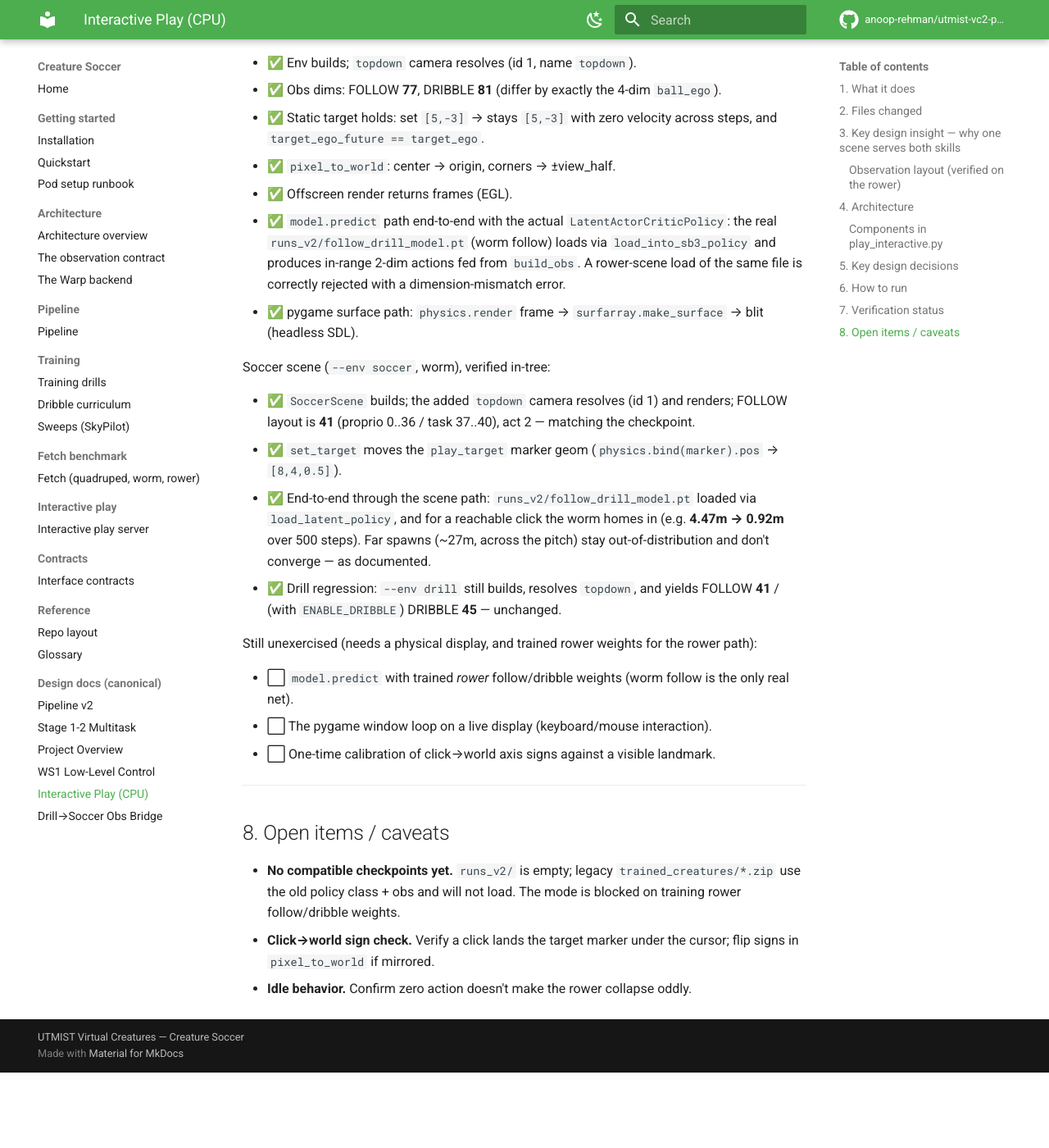
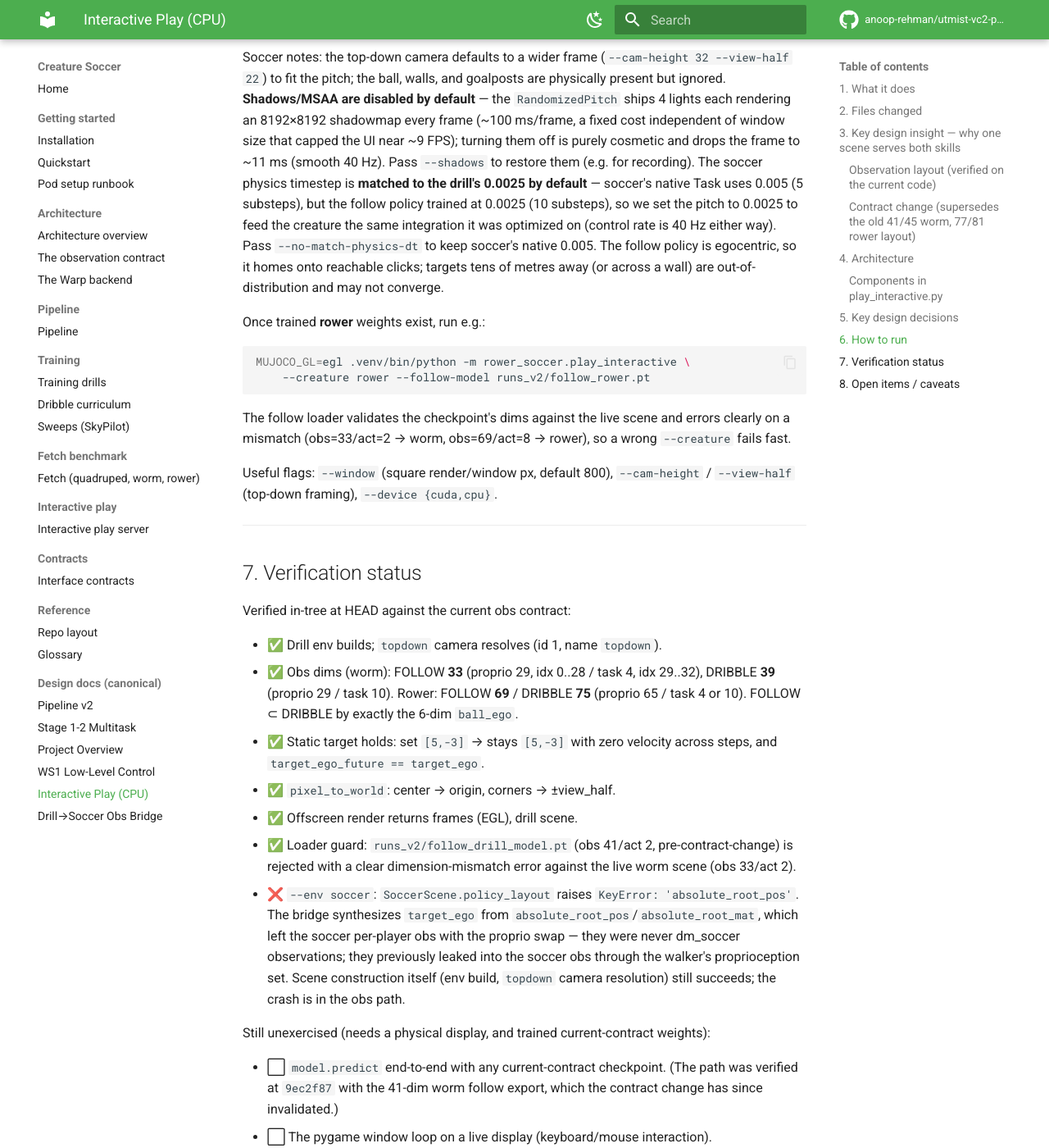
Before and after one commit to anoop-rehman/utmist-vc2-phase2, an MkDocs documentation site: the page built from docs/design/play-interactive.md, in a window 1280 px wide and 1400 px high, scrolled down 6154 px. Shown: the whole window at 82% size. Built offline with MkDocs 1.6.1 and Material for MkDocs 9.7.7, drawn with Linux system fonts in a browser that asks for light colours; comment, search, counter and statistics services are not loaded; before the commit the page ends 7462 px from its top, so only the background shows below that; some of the changed text lies outside the part shown.

Commit message:
Docs: align PLAY_INTERACTIVE with the current obs contract (#8)
- PLAY_INTERACTIVE.md: obs layout now worm 33/39, rower 69/75 (was
  41/45, 77/81); document the world_zaxis/body_height proprio swap and
  the 6-dim egocentric ball_ego; note pre-swap checkpoints (obs 41) are
  rejected by the loader and cannot be index-remapped; refresh
  verification status against HEAD; flag the soccer_bridge
  KeyError('absolute_root_pos') and its physics-side root-pose fix as an
  open item.
- play_interactive.py: module docstring layout + loader mismatch hint
  updated to obs=33/act=2 (worm) / obs=69/act=8 (rower).
- soccer_bridge.py: drill_follow_obs docstring dims updated.

````diff
--- a/rower_soccer/docs/PLAY_INTERACTIVE.md
+++ b/rower_soccer/docs/PLAY_INTERACTIVE.md
@@ -1,10 +1,16 @@
 # Interactive Multi-Model Human-Control Mode
 
-**Status:** implemented and verified in-tree against the real dm_control + SB3 stack. The full
-inference path (obs plumbing → `model.predict` with the custom `LatentActorCriticPolicy` → env step
-→ top-down render → pygame blit) is exercised end-to-end; only the live pygame window on a physical
-display and a one-time click→world calibration remain unexercised. No trained rower follow/dribble
-checkpoints exist in-repo yet, so a real model-driven run is still pending those weights.
+**Status:** implemented; the drill scene and obs plumbing are verified in-tree against the current
+obs contract (§3, §7). Two blockers stand between this tree and a live model-driven run:
+
+1. **No in-repo checkpoint matches the current contract.** `runs_v2/follow_drill_model.pt` predates
+   the proprio swap (obs 41 vs current 33) and is rejected by the loader's dimension guard.
+2. **`--env soccer` currently crashes** in `soccer_bridge`: the soccer per-player obs no longer
+   carries `absolute_root_pos`/`absolute_root_mat`, which the bridge reads to synthesize
+   `target_ego`. See §8.
+
+The pygame window on a physical display and a one-time click→world calibration also remain
+unexercised.
 
 Report covering `rower_soccer/play_interactive.py` — an inference-only mode where one creature stands
 on an effectively infinite episode and a human drives it like a game character, switching trained skill
@@ -64,25 +71,42 @@
   at train time), so we only feed each model a flat obs vector in the **same sorted-key order it
   trained on**; the model slices proprio-vs-task internally.
 
-### Observation layout (verified on the rower)
+### Observation layout (verified on the current code)
 
 Keys are sorted; proprio keys are `creature/`-prefixed, task keys are not.
 
-| Skill | Keys | Dim (rower) | Difference |
-|---|---|---|---|
-| FOLLOW | 11 (all except `ball_ego`) | **77** | — |
-| DRIBBLE | 12 (all) | **81** | `+ ball_ego` (4) |
+| Skill | Keys | Dim (worm) | Dim (rower) | Difference |
+|---|---|---|---|---|
+| FOLLOW | 11 (all except `ball_ego`) | **33** | **69** | — |
+| DRIBBLE | 12 (all) | **39** | **75** | `+ ball_ego` (6) |
 
 ```
-sorted order: ball_ego, creature/absolute_root_mat, creature/absolute_root_pos,
-              creature/bodies_pos, creature/joints_pos, creature/joints_vel,
-              creature/sensors_accelerometer, creature/sensors_gyro,
-              creature/sensors_velocimeter, creature/touch_sensors,
+sorted order: ball_ego, creature/bodies_pos, creature/body_height, creature/joints_pos,
+              creature/joints_vel, creature/sensors_accelerometer, creature/sensors_gyro,
+              creature/sensors_velocimeter, creature/touch_sensors, creature/world_zaxis,
               target_ego, target_ego_future
 ```
 
 The live scene emits all 12 keys; the FOLLOW vector is exactly the 11-key subset, which is identical
 to the standalone follow env (which has no ball) — so trained weights transfer unchanged.
+
+Worm FOLLOW split within the flat vector: proprio indices 0..28 (29 dims), task indices 29..32
+(`target_ego` 2 + `target_ego_future` 2). Rower: proprio 65 / task 4 (FOLLOW), task 10 (DRIBBLE).
+
+### Contract change (supersedes the old 41/45 worm, 77/81 rower layout)
+
+`creature.py`'s `proprioception` now returns `world_zaxis` (3) + `body_height` (1) where it used to
+return `absolute_root_mat` (9) + `absolute_root_pos` (3) — proprio 37 → 29 dims. Rationale (see the
+comment at `creature.py:265`): proprio is the shared low-level controller's entire input contract, so
+it may only contain features that (a) exist in the dm_soccer 2v2 per-player obs and (b) are invariant
+to where on the pitch the creature is; the absolute root pose fails both tests.
+
+`ball_ego` also grew 4 → 6 dims: 3-D egocentric position + 3-D egocentric velocity, matching the 2v2
+game's `ball_ego_position` + `ball_ego_linear_velocity`. The old 2-D obs additionally reported the
+velocity in the **world** frame, breaking egocentric invariance.
+
+Checkpoints exported before this change (e.g. `runs_v2/follow_drill_model.pt`, obs 41) cannot be used
+or index-remapped: the features themselves differ, not just their order or count.
 
 ---
 
@@ -165,20 +189,25 @@
 
 Requires a machine **with a display**, plus `stable_baselines3` + `torch` + `pygame`.
 
-**Current temporary setup (dribble disabled, worm follow).** The only trained checkpoint in-repo is
-`runs_v2/follow_drill_model.pt` — a **worm** follow policy (obs 41, act 2), exported in the
-`warp_port.ppo.export_sb3_compatible` layout and loaded via `load_into_sb3_policy`. Dribble is off
-via the `ENABLE_DRIBBLE = False` toggle in `play_interactive.py`. Defaults match this, so:
+**Current temporary setup (dribble disabled, worm follow).** The defaults are `--creature worm
+--follow-model runs_v2/follow_drill_model.pt` with dribble off via the `ENABLE_DRIBBLE = False`
+toggle in `play_interactive.py` — **but that checkpoint predates the obs-contract change (§3)**: it is
+obs 41 where the live worm scene is obs 33, so the loader rejects it and the run stops at startup with
+a dimension-mismatch error. Running end-to-end again requires a worm follow export trained against the
+current contract (the Warp training path, `warp_port/follow_env.py`, is kept in lockstep with
+`creature.py`):
 
 ```bash
-MUJOCO_GL=egl .venv/bin/python -m rower_soccer.play_interactive
-# == --creature worm --follow-model runs_v2/follow_drill_model.pt
+MUJOCO_GL=egl .venv/bin/python -m rower_soccer.play_interactive \
+    --follow-model <current-contract worm follow .pt>
 ```
 
 Only the **Q** (follow) command is live; **W** is inert until `ENABLE_DRIBBLE` is flipped back on and
 a dribble checkpoint is passed via `--dribble-model`.
 
-**Play on the soccer pitch** — same worm follow model, driven through `soccer_bridge`:
+**Play on the soccer pitch** — currently **blocked**: `--env soccer` crashes in `soccer_bridge`
+before the first step (§8). Once the bridge is fixed, the same worm follow model is driven through
+`soccer_bridge`:
 
 ```bash
 MUJOCO_GL=egl .venv/bin/python -m rower_soccer.play_interactive --env soccer
@@ -206,7 +235,7 @@
 ```
 
 The follow loader validates the checkpoint's dims against the live scene and errors clearly on a
-mismatch (obs=41/act=2 → worm, obs=77/act=8 → rower), so a wrong `--creature` fails fast.
+mismatch (obs=33/act=2 → worm, obs=69/act=8 → rower), so a wrong `--creature` fails fast.
 
 Useful flags: `--window` (square render/window px, default 800), `--cam-height` / `--view-half`
 (top-down framing), `--device {cuda,cpu}`.
@@ -215,34 +244,28 @@
 
 ## 7. Verification status
 
-Verified in-tree against the real dm_control + SB3 stack:
+Verified in-tree at HEAD against the current obs contract:
 
-- ✅ Env builds; `topdown` camera resolves (id 1, name `topdown`).
-- ✅ Obs dims: FOLLOW **77**, DRIBBLE **81** (differ by exactly the 4-dim `ball_ego`).
+- ✅ Drill env builds; `topdown` camera resolves (id 1, name `topdown`).
+- ✅ Obs dims (worm): FOLLOW **33** (proprio 29, idx 0..28 / task 4, idx 29..32), DRIBBLE **39**
+  (proprio 29 / task 10). Rower: FOLLOW **69** / DRIBBLE **75** (proprio 65 / task 4 or 10).
+  FOLLOW ⊂ DRIBBLE by exactly the 6-dim `ball_ego`.
 - ✅ Static target holds: set `[5,-3]` → stays `[5,-3]` with zero velocity across steps, and
   `target_ego_future == target_ego`.
 - ✅ `pixel_to_world`: center → origin, corners → ±view_half.
-- ✅ Offscreen render returns frames (EGL).
-- ✅ `model.predict` path end-to-end with the actual `LatentActorCriticPolicy`: the real
-  `runs_v2/follow_drill_model.pt` (worm follow) loads via `load_into_sb3_policy` and produces
-  in-range 2-dim actions fed from `build_obs`. A rower-scene load of the same file is correctly
-  rejected with a dimension-mismatch error.
-- ✅ pygame surface path: `physics.render` frame → `surfarray.make_surface` → blit (headless SDL).
+- ✅ Offscreen render returns frames (EGL), drill scene.
+- ✅ Loader guard: `runs_v2/follow_drill_model.pt` (obs 41/act 2, pre-contract-change) is rejected
+  with a clear dimension-mismatch error against the live worm scene (obs 33/act 2).
+- ❌ `--env soccer`: `SoccerScene.policy_layout` raises `KeyError: 'absolute_root_pos'`. The bridge
+  synthesizes `target_ego` from `absolute_root_pos`/`absolute_root_mat`, which left the soccer
+  per-player obs with the proprio swap — they were never dm_soccer observations; they previously
+  leaked into the soccer obs through the walker's proprioception set. Scene construction itself
+  (env build, `topdown` camera resolution) still succeeds; the crash is in the obs path.
 
-Soccer scene (`--env soccer`, worm), verified in-tree:
+Still unexercised (needs a physical display, and trained current-contract weights):
 
-- ✅ `SoccerScene` builds; the added `topdown` camera resolves (id 1) and renders; FOLLOW layout is
-  **41** (proprio 0..36 / task 37..40), act 2 — matching the checkpoint.
-- ✅ `set_target` moves the `play_target` marker geom (`physics.bind(marker).pos` → `[8,4,0.5]`).
-- ✅ End-to-end through the scene path: `runs_v2/follow_drill_model.pt` loaded via `load_latent_policy`,
-  and for a reachable click the worm homes in (e.g. **4.47m → 0.92m** over 500 steps). Far spawns
-  (~27m, across the pitch) stay out-of-distribution and don't converge — as documented.
-- ✅ Drill regression: `--env drill` still builds, resolves `topdown`, and yields FOLLOW **41** /
-  (with `ENABLE_DRIBBLE`) DRIBBLE **45** — unchanged.
-
-Still unexercised (needs a physical display, and trained rower weights for the rower path):
-
-- ⬜ `model.predict` with trained *rower* follow/dribble weights (worm follow is the only real net).
+- ⬜ `model.predict` end-to-end with any current-contract checkpoint. (The path was verified at
+  `9ec2f87` with the 41-dim worm follow export, which the contract change has since invalidated.)
 - ⬜ The pygame window loop on a live display (keyboard/mouse interaction).
 - ⬜ One-time calibration of click→world axis signs against a visible landmark.
 
@@ -250,8 +273,15 @@
 
 ## 8. Open items / caveats
 
-- **No compatible checkpoints yet.** `runs_v2/` is empty; legacy `trained_creatures/*.zip` use the old
-  policy class + obs and will not load. The mode is blocked on training rower follow/dribble weights.
+- **No compatible checkpoints yet.** `runs_v2/follow_drill_model.pt` (worm follow, obs 41) predates
+  the proprio contract change and fails the loader's dimension guard; legacy
+  `trained_creatures/*.zip` use the old policy class + obs and will not load. The mode is blocked on
+  training/exporting follow (and later dribble) weights against the current contract.
+- **Soccer bridge root-pose source.** `soccer_to_drill_follow_dict` reads `absolute_root_pos` /
+  `absolute_root_mat` from the soccer per-player obs to compute `target_ego`; those keys no longer
+  exist there. The root pose must instead come from the physics state directly
+  (`physics.bind(walker.root_body).xpos` / `.xmat` — the scene holds `env.physics`, and the 2v2 game
+  never exposed global pose in obs anyway). Until that is fixed, `--env soccer` cannot run.
 - **Click→world sign check.** Verify a click lands the target marker under the cursor; flip signs in
   `pixel_to_world` if mirrored.
 - **Idle behavior.** Confirm zero action doesn't make the rower collapse oddly.
````
Also changed, not shown: other parts of rower_soccer/docs/PLAY_INTERACTIVE.md (+3 -2 lines), 2 other files.
